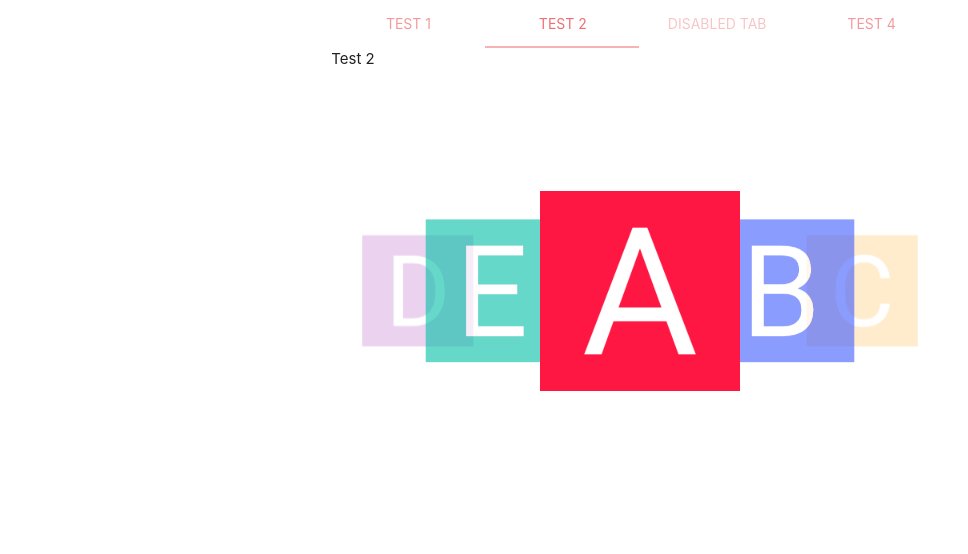
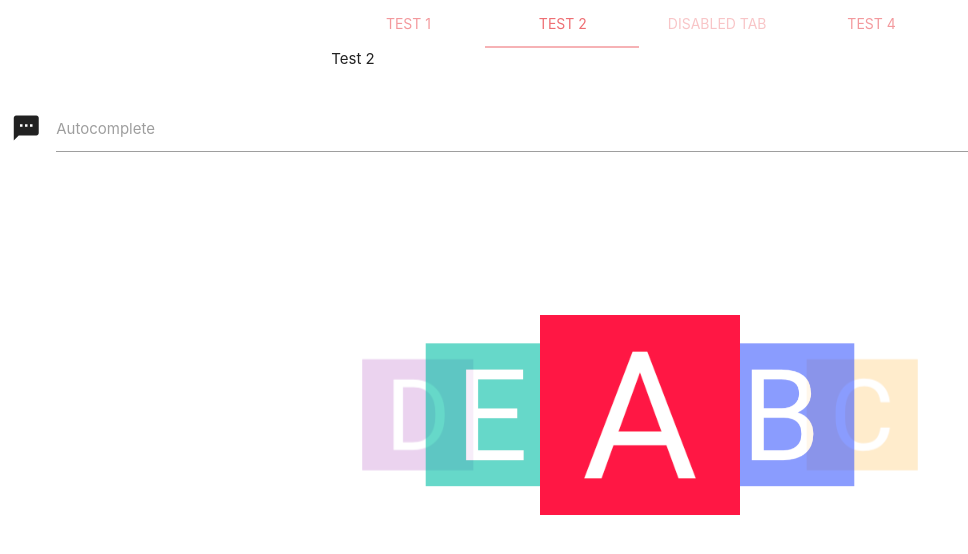
Before and after one commit to danice/materializecss-typescript-proof, a website: page index.html in a window 1280 px wide. Shown: the whole page, without its empty margins (0-968 px from the left). Drawn offline with nearby package versions, Linux system fonts and the light colour scheme.

Commit message:
autocomplete compo in example page

```diff
--- a/index.html
+++ b/index.html
@@ -7,6 +7,8 @@
   <body>
     <script src="https://ajax.googleapis.com/ajax/libs/jquery/3.6.3/jquery.min.js"></script>
     <link rel="stylesheet" href="https://cdn.jsdelivr.net/npm/@materializecss/materialize@1.2.1/dist/css/materialize.min.css">
+    <link href="https://fonts.googleapis.com/css?family=Inconsolata" rel="stylesheet" type="text/css">
+    <link href="https://fonts.googleapis.com/icon?family=Material+Icons" rel="stylesheet">
     <script src="dist/materialize.js"></script>
     <script src="index.js"></script>
 
@@ -25,6 +27,19 @@
       <div id="test4" class="col s12" style="display: none">Test 4</div>
     </div>
 
+
+  <div class="row">
+    <div class="col s12">
+      <div class="row">
+        <div class="input-field col s12">
+          <i class="material-icons prefix">textsms</i>
+          <input type="text" id="autocomplete-input" class="autocomplete">
+          <label for="autocomplete-input">Autocomplete</label>
+        </div>
+      </div>
+    </div>
+  </div>
+
     <div id="carousel" class="carousel">
       <a class="carousel-item" href="#one!"
         ><img src="images/placeholder/250x250_a.png"
@@ -42,5 +57,7 @@
         ><img src="images/placeholder/250x250_e.png"
       /></a>
     </div>
+
+
   </body>
 </html>
```
